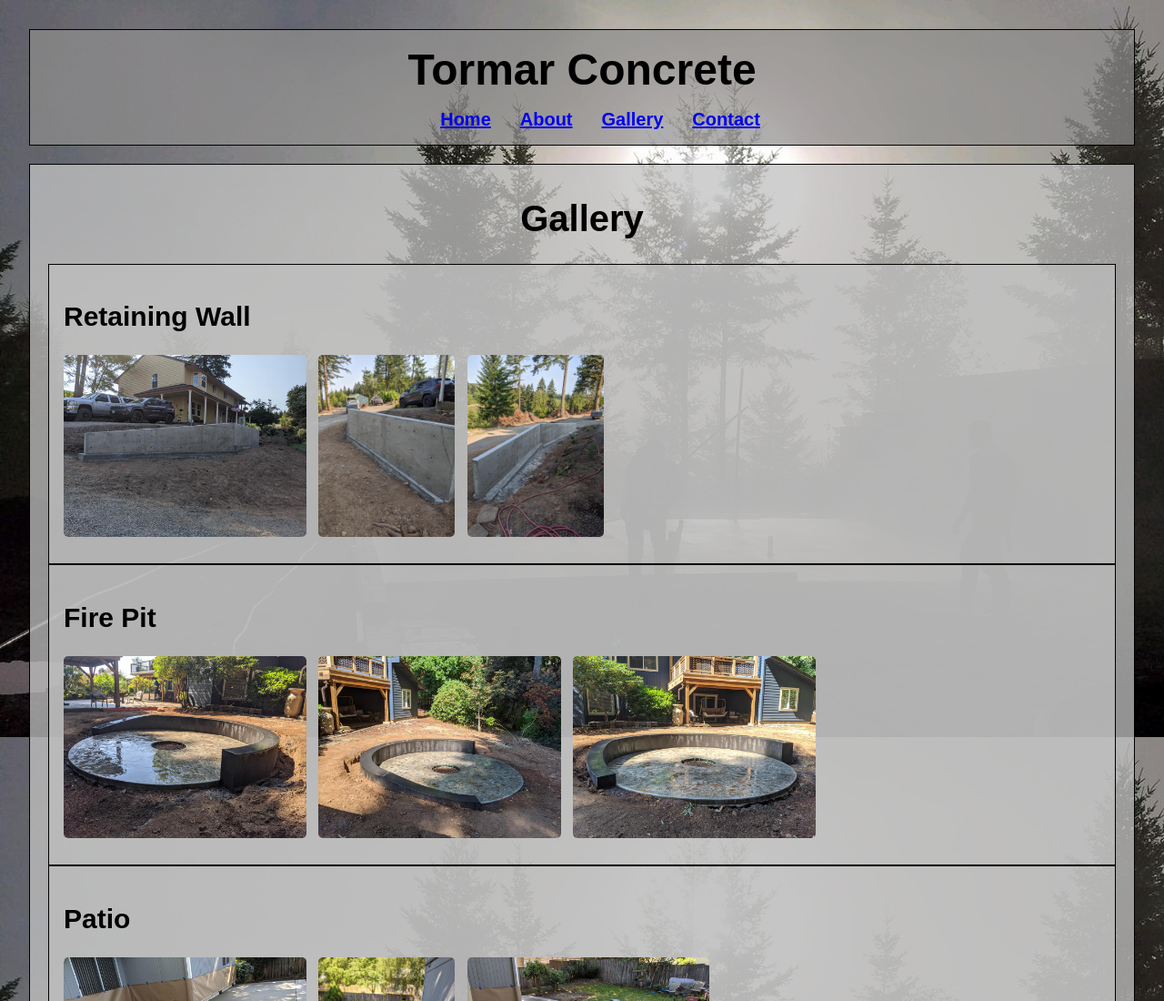
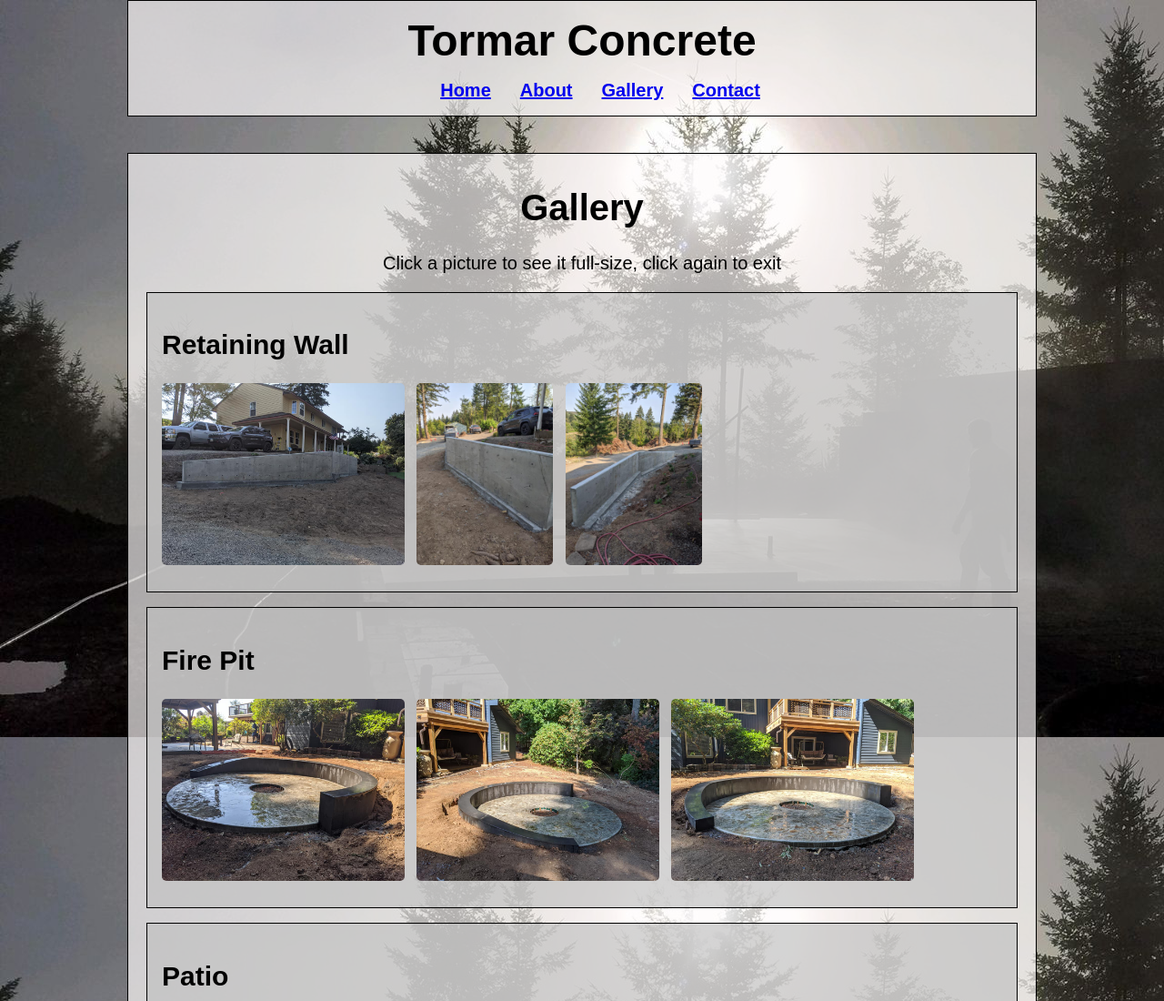
Before and after one commit to gillemic/tormar_html, a plain HTML site: page gallery.html in a window 1280 px wide. Shown: the top 1100 px of the page at 91% size. Drawn offline with Linux system fonts and the light colour scheme.

Commit message:
Small changes

```diff
--- a/css/index.css
+++ b/css/index.css
@@ -3,8 +3,12 @@ body {
   background-size: auto;
   height: 100%;
   min-width: 600px;
+  max-width: 1000px;
+  display: flex;
+  flex-direction: column;
+  justify-content: center;
   font-family: Arial, Helvetica, sans-serif;
-  margin: 2em 2em;
+  margin: auto;
 }
 
 ul {
@@ -34,7 +38,7 @@ form {
 .header {
   border: 1px black solid;
   text-align: center;
-  background-color: rgba(143, 142, 142, 0.7);
+  background-color: #fffdfdab;
 }
 
 .header h1 {
@@ -52,9 +56,9 @@ form {
 .main-page {
   height: 100%;
   font-size: 20px;
-  background-color: #c2c2c2c2;
+  background-color: #fffdfdab;
   padding: 0.5em 1em;
-  margin: 1em auto;
+  margin: 2em 0;
   border: solid 1px black;
 }
 
@@ -65,9 +69,9 @@ form {
 .home {
   height: 100%;
   margin-bottom: 1em;
-  background-color: #cccccca2;
   text-align: center;
   display: flex;
+  flex-direction: row;
 }
 
 .home p {
@@ -85,7 +89,12 @@ form {
 
 .home img.right {
   float: right;
- }
+}
+
+#gallery-text {
+  justify-content: center;
+  display: flex;
+}
 
 .gallery img {
   max-width: 300px;
@@ -97,6 +106,7 @@ form {
 .gallery.main-page div {
   background: #c0c0c0ab;
   padding: 1rem;
+  margin: 1rem 0;
   border: 1px solid black;
 }
 
--- a/gallery.html
+++ b/gallery.html
@@ -21,6 +21,7 @@
     </div>
     <div class="gallery main-page">
       <h1>Gallery</h1>
+      <p id="gallery-text">Click a picture to see it full-size, click again to exit</p>
       <div>
         <h2>Retaining Wall</h2>
         <img class="gallery-image" src="./img/pic2.jpg" alt="Retaining wall 1">
```
Also changed, not shown: contact.html (+1 -1 lines).
